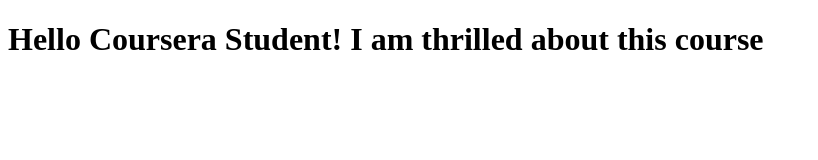
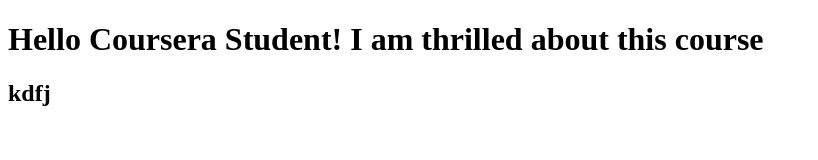
Before and after one commit to sharif1984/coursera-test, a plain HTML site: page index.html in a window 1280 px wide. Shown: the whole page, without its empty margins (0-818 px from the left). Drawn offline with Linux system fonts and the light colour scheme.

Commit message:
New version of web file.

```diff
--- a/index.html
+++ b/index.html
@@ -6,5 +6,6 @@
   </head>
   <body>
     <h1>Hello Coursera Student! I am thrilled about this course</h1>
+    <h2>kdfj</h2>
   </body>
 </html>
```
